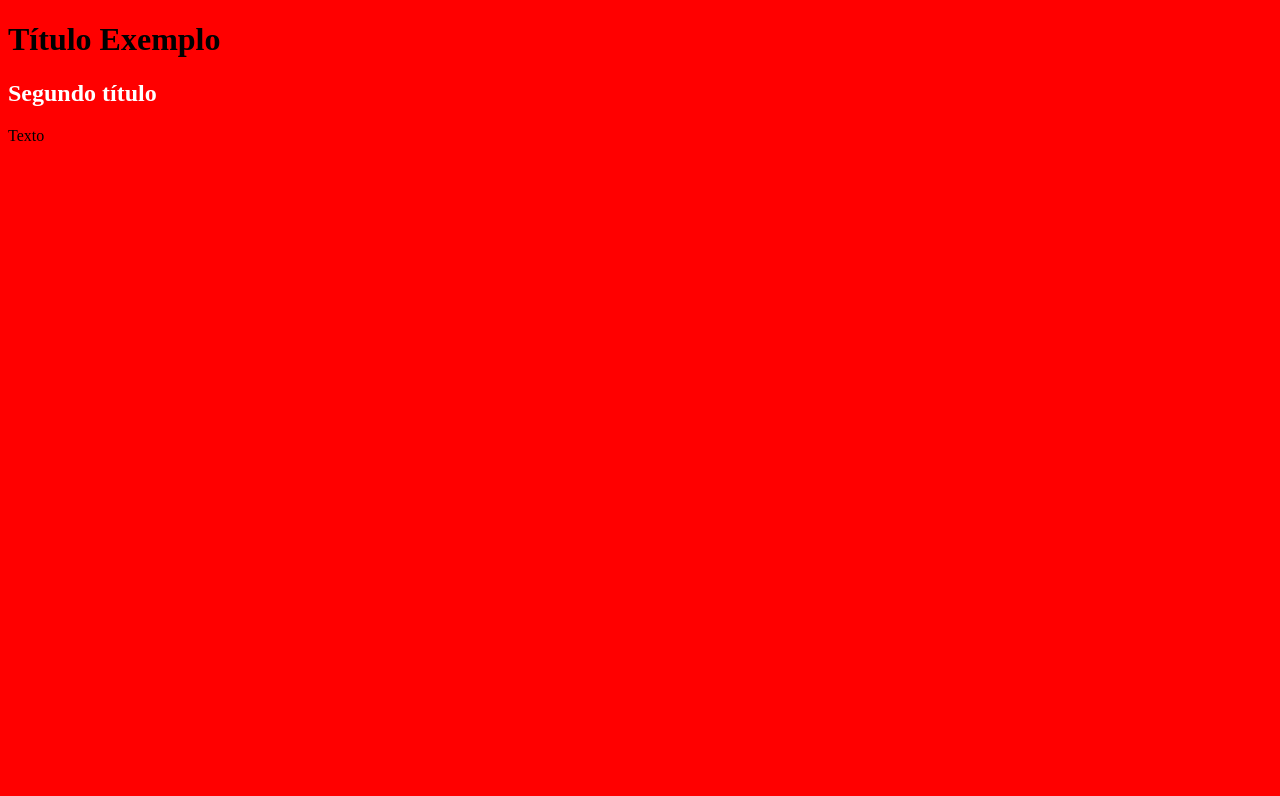
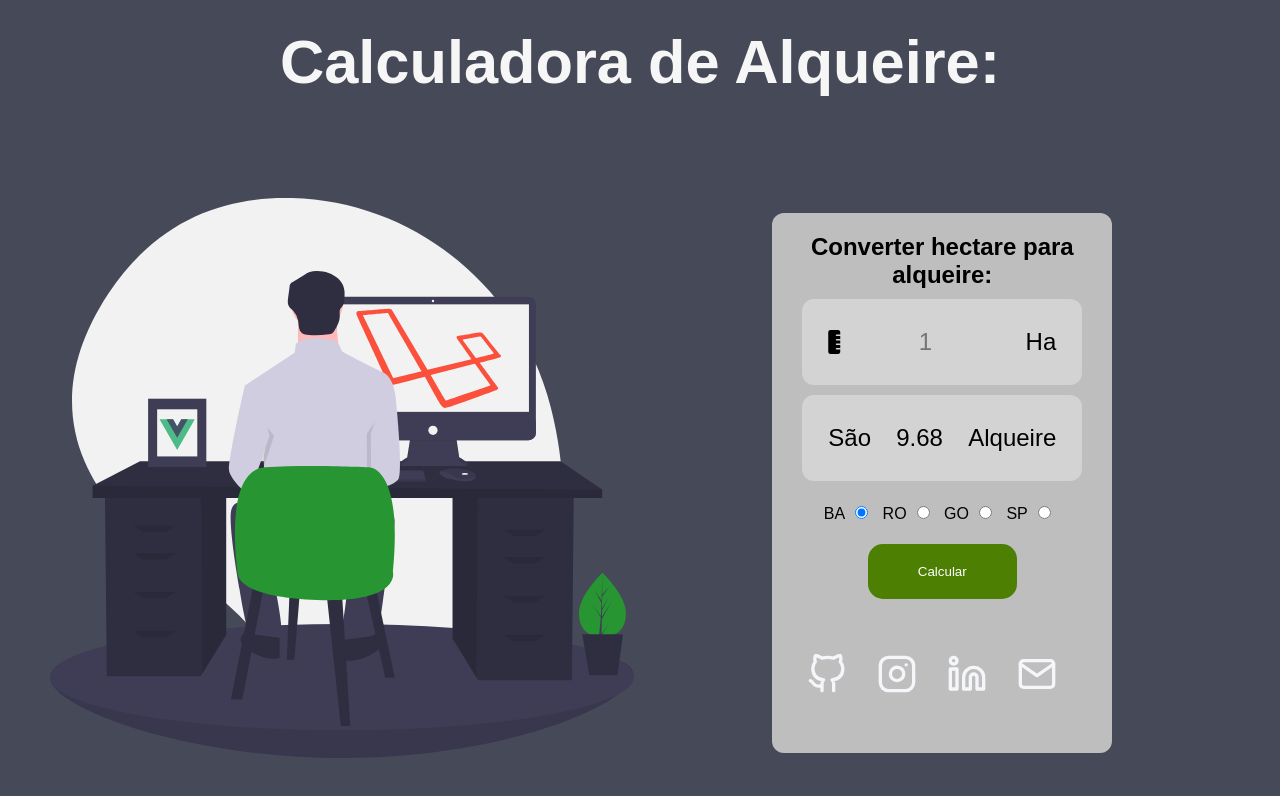
Before and after one commit to kaycke-nizer/Tarefa-EBAC-17-LESS, a website: page index.html in a window 1280 px wide. Drawn offline with Linux system fonts and the light colour scheme.

Commit message:
Projeto realizado

```diff
--- a/index.html
+++ b/index.html
@@ -3,12 +3,38 @@
 <head>
     <meta charset="UTF-8">
     <meta name="viewport" content="width=device-width, initial-scale=1.0">
-    <title>Document</title>
+    <title>Calculadora Alqueire</title>
+    <link rel="stylesheet" href="https://cdnjs.cloudflare.com/ajax/libs/font-awesome/6.5.2/css/all.min.css" integrity="sha512-SnH5WK+bZxgPHs44uWIX+LLJAJ9/2PkPKZ5QiAj6Ta86w+fsb2TkcmfRyVX3pBnMFcV7oQPJkl9QevSCWr3W6A==" crossorigin="anonymous" referrerpolicy="no-referrer" />
     <link rel="stylesheet" href="build/styles/main.css">
 </head>
 <body>
-    <h1>Título Exemplo</h1>
-    <h2>Segundo título</h2>
-    <p>Texto</p>
+    <h1>Calculadora de Alqueire:</h1>
+    <section class="container-main">
+        <img src="images/computer-image.svg" alt="Imagem de um homem usando um computador." id="main-image">
+        <section class="container-calc">
+            <h2>Converter hectare para alqueire:</h2>
+
+            <span class="enter"><i class="fa-solid fa-ruler-vertical"></i><input id="hectare" type="number" placeholder="1" max="100" maxlength="4">Ha</span>
+
+            <span class="enter"><p>São </p><p id="alqueire">9.68</p><p>Alqueire</p></span>
+
+            <span>
+                BA<input id="BA" type="radio" name="state" checked="true">
+                RO<input id="RO" type="radio" name="state">
+                GO<input id="GO" type="radio" name="state">
+                SP<input id="SP" type="radio" name="state">
+            </span>
+
+            <input class="button-calc" type="button" value="Calcular" onclick="alq_calculum()">
+
+            <section class="social-media-images">
+                <span><img src="images/github.svg" alt="Github"></span>
+                <span><img src="images/instagram.svg" alt="Instagram"></span>
+                <span><img src="images/linkedin.svg" alt="LinkedIn"></span>
+                <span><img src="images/mail.svg" alt="E-mail"></span>
+            </section>
+        </section>
+    </section>
+    <script src="script.js"></script>
 </body>
 </html>
--- /dev/null
+++ b/script.js
@@ -0,0 +1,15 @@
+function alq_calculum(){
+
+    var hec = document.getElementById("hectare").value
+    var alq = document.getElementById('alqueire').textContent
+
+    if (document.getElementById('BA').checked) {
+        document.getElementById('alqueire').textContent = (parseFloat(hec)*9.86).toFixed(2)
+    } else if (document.getElementById('RO').checked) {
+        document.getElementById('alqueire').textContent = (parseFloat(hec)*4.84).toFixed(2)
+    } else if (document.getElementById('GO').checked) {
+        document.getElementById('alqueire').textContent = (parseFloat(hec)*2.72).toFixed(2)
+    } else {
+        document.getElementById('alqueire').textContent = (parseFloat(hec)*2.42).toFixed(2)
+    }
+}
--- /dev/null
+++ b/src/styles/colors.less
@@ -0,0 +1,5 @@
+#colorsMap() {
+
+    colorone: rgb(70, 74, 88);
+    colortwo: rgb(246, 246, 246);
+}
--- a/src/styles/main.less
+++ b/src/styles/main.less
@@ -1,3 +1,133 @@
+@import "colors.less";
+@import "screensizes.less";
+
+@mainFont: Arial, sans-serif;
+
+@tamanhotela: ~"(max-width: 846px)";
+
+* {
+    margin: 0;
+}
+
 body {
-    background-color: red;
+    display: block;
+    margin: 0;
+    background-color: #colorsMap[colorone];
+    font-family: @mainFont;
+    .displaycenter();
+
+    h1 {
+        color: #colorsMap[colortwo];
+        font-size: 46pt;
+        padding: 26px;
+    }
 }
+
+img {
+    height: 70vh;
+    display: inline-block;
+    margin: 10px;
+    margin-top: 0;
+}
+.displaycenter() {
+    align-items: center;
+    text-align: center;
+}
+
+.container-main {
+    margin: 0;
+    display: flex;
+    align-items: center;
+    justify-content: center;
+    height: 720px;
+}
+
+.container-calc {
+    display: inline-block;
+    height: 500px;
+    width: 300px;
+    background-color: rgb(190, 190, 190);
+    margin: 10%;
+    padding: 20px;
+    border-radius: 12px;
+
+
+    span {
+        display: block;
+        padding: 5px;
+    }
+
+    .enter {
+        display: flex;
+        font-size: 18pt;
+        height: 86px;
+        justify-content: space-between;
+        align-items: center;
+        background-color: lightgrey;
+        border: none;
+        border-radius: 12px;
+        margin: 10px;
+        padding: 0 26px;
+        overflow: hidden;
+
+        input {
+            border: none;
+            background-color: lightgrey;
+            justify-content: center;
+            text-align: center;
+            font-size: 18pt;
+            width: 120px;
+
+        }
+
+        input:focus{
+            outline: none;
+        }
+    }
+
+    input {
+        padding: 10px;
+        margin: 10px;
+
+    }
+
+    .button-calc {
+        padding: 20px 50px;
+        border: none;
+        border-radius: 15px;
+        color: white;
+        background-color: rgb(77, 127, 3);
+        cursor: pointer;
+        overflow: hidden;
+    }
+
+}
+
+.social-media-images{
+    display: flex;
+    position: absolute;
+
+    span {
+        margin: 0;
+        cursor: pointer;
+        img {
+            margin: 40px 10px;
+            height: 40px;
+        }
+    }
+}
+
+.button-calc:hover {
+    background-color: rgb(109, 144, 64);
+}
+
+.social-media-images span img:hover {
+    height: 44px;
+    margin-right: 6px;
+}
+
+@media @tamanhotela {
+    #main-image {
+        display: none;
+    }
+}
--- /dev/null
+++ b/src/styles/screensizes.less
@@ -0,0 +1,7 @@
+#screenSizes() {
+
+    mobile: 400px;
+    tablet: 800px;
+    desktop: 1100px;
+
+}
```
Also changed, not shown: build/styles/main.css, images/computer-image.svg (added), images/github.svg (added), images/instagram.svg (added), images/linkedin.svg (added), images/mail.svg (added).
